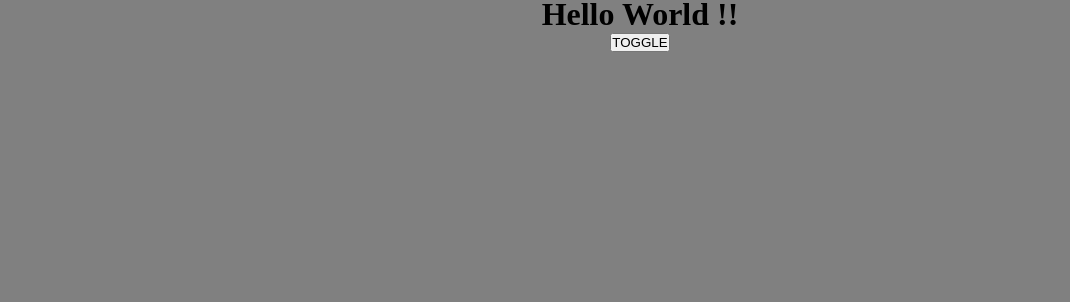
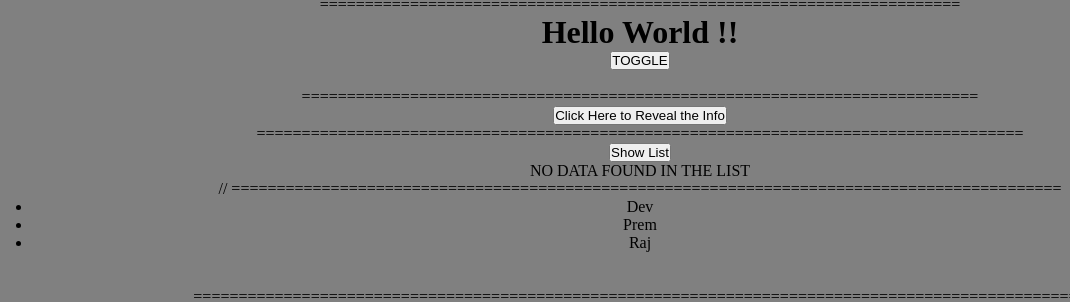
Before and after one commit to harshmankoo/Hey-React, a React (Vite) app in the folder my-react-app/: page / in a window 1280 px wide. Shown: the part 824-1126 px from the top of the page, without its empty margins (0-1070 px from the left). Before the commit the page ends 908 px from the top, so only its background shows below. Built offline with nearby package versions, Linux system fonts and the light colour scheme.

Commit message:
use of usestate in array rendering

```diff
--- a/my-react-app/src/components/Counter.jsx
+++ b/my-react-app/src/components/Counter.jsx
@@ -4,7 +4,16 @@ import { useState } from "react"
 function Counter() {
     const [count, setcount] = useState(0)
     const [name, setName] = useState("")
-    const[show,setShow]= useState(true)
+    const [show, setShow] = useState(true)
+    const [showMassage, setshow] = useState(false)
+    const [showData, setUsers] = useState([])
+    const users = ["Dev", "Prem", "Raj"]
+    const products = [
+        { name: "Shoes", price: 800 },
+        { name: "Shirt", price: 400 },
+        { name: "Watch", price: 1200 },
+        { name: "Cap", price: 200 }
+    ];
 
     const handleChange = (e) => {
         console.log(e.target.value)
@@ -16,14 +25,10 @@ function Counter() {
         alert("Submitted by " + name)
     }
 
+    const addData = () => {
+        setUsers([...showData, "New list"])
+    }
 
-//   let message;
-
-//   if (show) {
-//     message = <h1>Hello World !!</h1>;
-//   } else {
-//     message = null;
-//   }
 
     return (
         <>
@@ -32,20 +37,73 @@ function Counter() {
             <button onClick={() => (setcount(count - 1))}>Decrement</button><br />
 
             <br />
-{/* ================================================================ */}
+            ================================================================
             <form onSubmit={handleSubmit}>
                 <input type="text" placeholder="Enter Your Name...." onChange={handleChange} />
                 <button type="submit">Submit</button>
             </form>
             <h2>Hello from {name}</h2>
-{/* ======================================================================= */}
+            =======================================================================
             <br />
-{show ? <h1>Hello World !!</h1> : null}
-<button onClick={()=>(setShow(!show))}>TOGGLE</button>
-{/* {message} */}
+            {show ? <h1>Hello World !!</h1> : null}
+            <button onClick={() => (setShow(!show))}>TOGGLE</button>
 
-{/* =========================================================================== */}
-        </>
+            <br />
+            <br />
+            ===========================================================================
+<br />
+
+            {/* Task 1
+
+Toggle text using button */}
+
+
+            {showMassage ? <h1>Hey i am using a usestate for the toggle Message </h1>
+                : null}
+
+            <button onClick={() => (setshow(!showMassage))}>Click Here to Reveal the Info</button>
+            <br />
+=====================================================================================
+<br />
+
+{/*
+Task 2
+
+Show “No Data” if list empty
+Otherwise show list */}
+
+
+<button onClick={addData}>Show List</button>
+{
+showData.length===0 ?(<p>NO DATA FOUND IN THE LIST</p>) : (
+    <ul>
+        { showData.map((x,i)=>(
+            <li key = {i}>{x}</li>
+        ))}
+    </ul>
+)}
+
+// ============================================================================================
+
+{/* this task is about the accesing aarray value without useState */}
+
+{/* i am here rendering the list */}
+<ul>
+    {
+        users.map((x,i)=>(
+            <li key = {i}> {x} </li>
+        ))
+    }
+</ul>
+
+<br />
+
+<br />
+===================================================================================================
+
+
+
+    </>
     )
 }
 
```
Also changed, not shown: my-react-app/src/App.jsx (line endings or trailing spaces), 1 other file (tests, documents, lock files or other folders).
